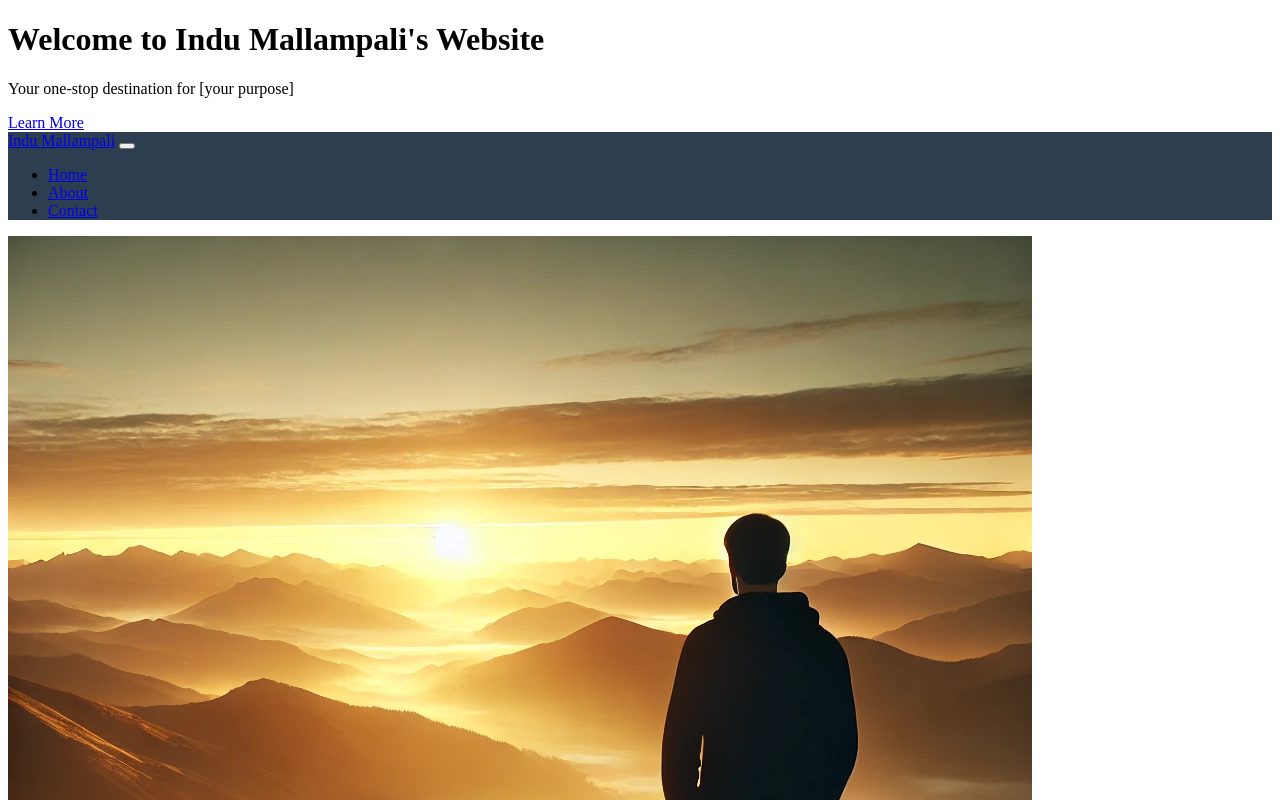
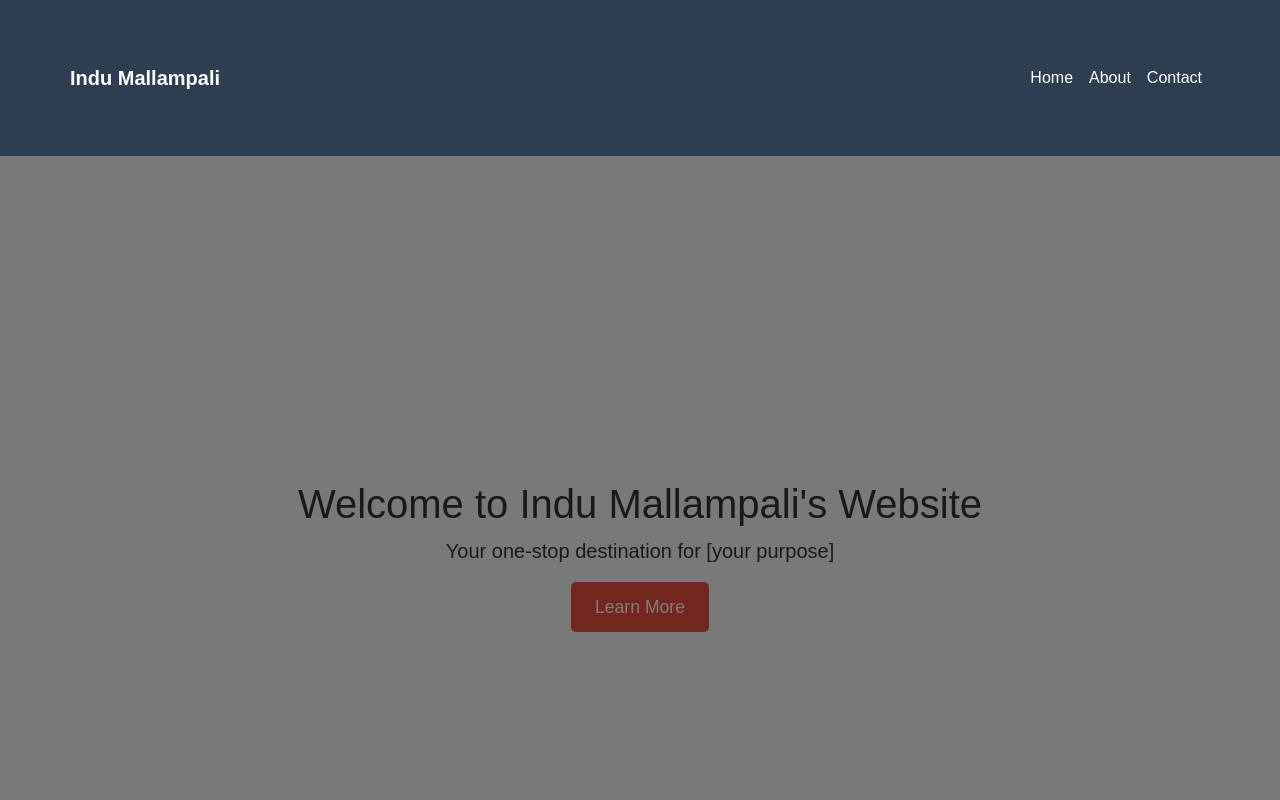
Before and after one commit to Indukumarm/indumallampali.com, a plain HTML site: page index.html in a window 1280 px wide. Shown: the top 800 px of the page. Drawn offline with nearby package versions, Linux system fonts and the light colour scheme; files that its build step writes are made by us from their sources.

Commit message:
Update index.html

```diff
--- a/index.html
+++ b/index.html
@@ -1,15 +1,15 @@
 <!DOCTYPE html>
 <html lang="en">
-<header class="hero-banner">
-    <div class="hero-overlay">
-        <h1>Welcome to Indu Mallampali's Website</h1>
-        <p class="lead">Your one-stop destination for [your purpose]</p>
-        <a href="about.html" class="btn btn-danger btn-lg">Learn More</a>
-    </div>
-</header>
+<head>
+    <meta charset="UTF-8">
+    <meta name="viewport" content="width=device-width, initial-scale=1.0">
+    <title>Welcome to Indu Mallampali</title>
+    <link href="https://cdn.jsdelivr.net/npm/bootstrap@5.3.0/dist/css/bootstrap.min.css" rel="stylesheet">
+    <link rel="stylesheet" href="css/style.css">
+</head>
 <body>
 
-    <!-- Modern Navigation Bar -->
+    <!-- Navigation Bar -->
     <nav class="navbar navbar-expand-lg navbar-dark" style="background-color: #2C3E50;">
         <div class="container">
             <a class="navbar-brand" href="index.html">Indu Mallampali</a>
@@ -26,10 +26,9 @@
         </div>
     </nav>
 
-    <!-- Hero Banner Section -->
+    <!-- Hero Section with Background Image -->
     <header class="hero-banner">
-        <img src="images/banner.jpeg" alt="Mountain Sunrise Banner">
-        <div class="overlay">
+        <div class="hero-content">
             <h1>Welcome to Indu Mallampali's Website</h1>
             <p class="lead">Your one-stop destination for [your purpose]</p>
             <a href="about.html" class="btn btn-danger btn-lg">Learn More</a>
```
